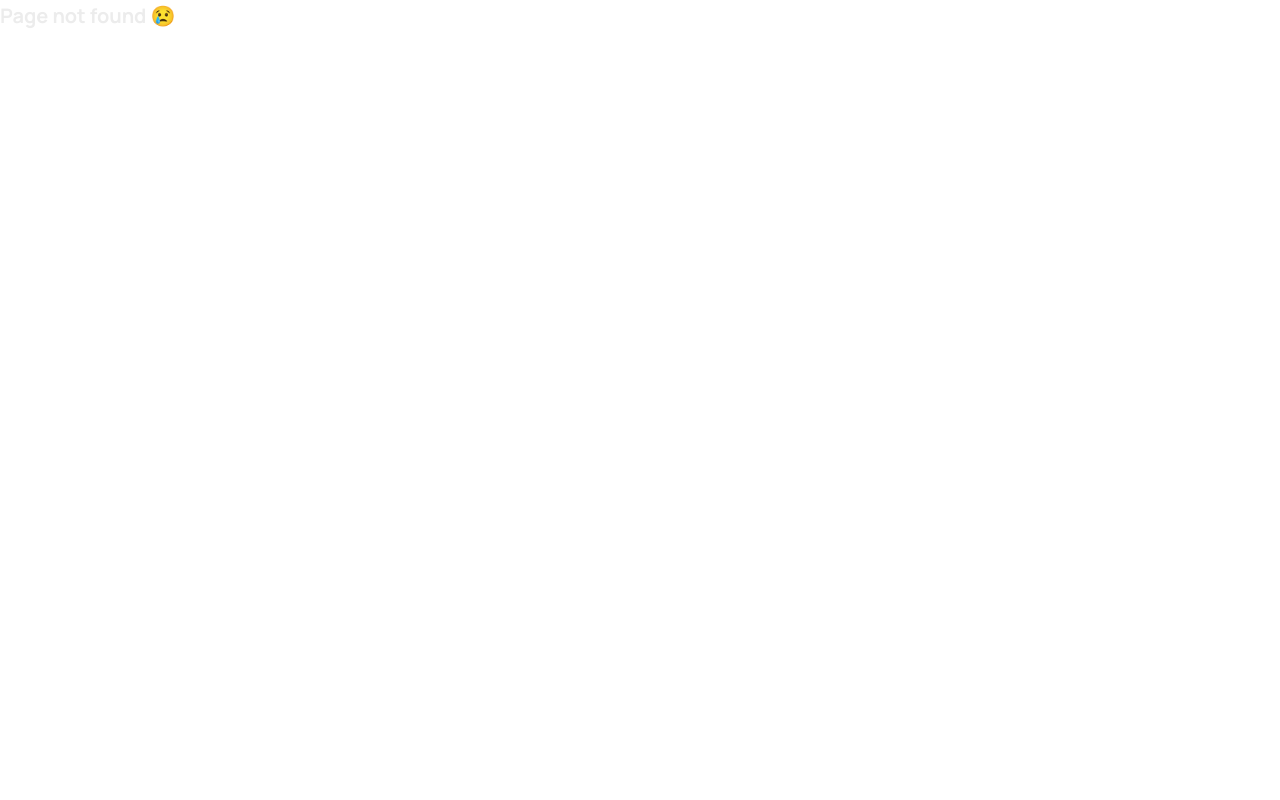
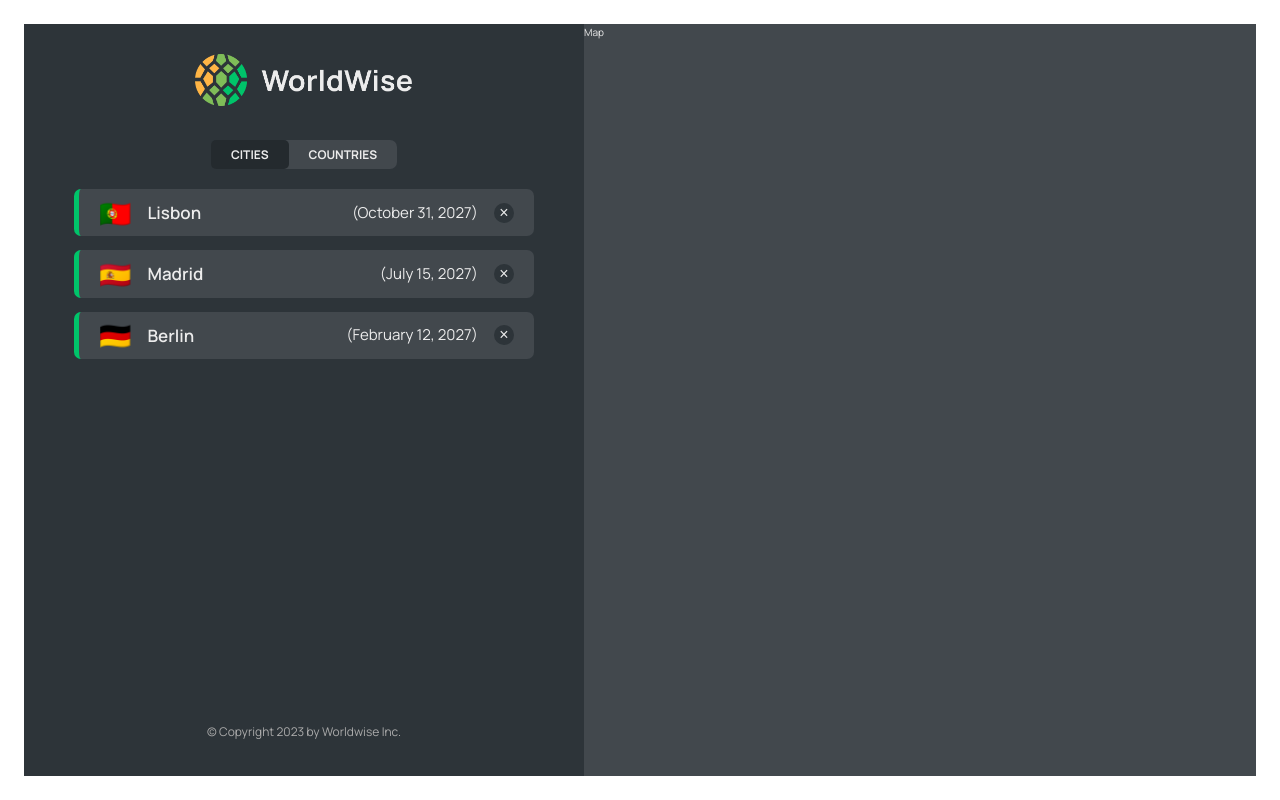
Before and after one commit to ignatius22/worldwise, a React (Vite) app: page /app/cities in a window 1280 px wide. Before the commit this address had no page. Built offline with nearby package versions, Linux system fonts and the light colour scheme; data requests are answered from the project's data file.

Commit message:
Fetch and display city data

```diff
--- a/package.json
+++ b/package.json
@@ -7,9 +7,11 @@
     "dev": "vite",
     "build": "vite build",
     "lint": "eslint . --ext js,jsx --report-unused-disable-directives --max-warnings 0",
-    "preview": "vite preview"
+    "preview": "vite preview",
+    "server": "json-server --watch data/cities.json --port 8000 -delay 500"
   },
   "dependencies": {
+    "json-server": "^0.17.4",
     "react": "^18.2.0",
     "react-dom": "^18.2.0",
     "react-router-dom": "^6.18.0"
--- a/src/App.jsx
+++ b/src/App.jsx
@@ -5,16 +5,44 @@ import PageNotFound from "./pages/PageNotFound";
 import Pricing from "./pages/Pricing";
 import Login from "./pages/Login";
 import AppLayout from "./pages/AppLayout";
+import CityList from "./components/CityList";
+import { useEffect, useState } from "react";
 
 function App() {
+  const [cities, setCities] = useState([]);
+  const [isLoading, setIsLoading] = useState(false);
+
+  useEffect(function () {
+    async function fetchCities() {
+      try {
+        setIsLoading(true);
+        const res = await fetch("http://localhost:8000/cities");
+        const data = await res.json();
+        setCities(data);
+      } catch (error) {
+        console.log(error);
+      } finally {
+        setIsLoading(false);
+      }
+    }
+    fetchCities();
+  }, []);
   return (
     <BrowserRouter>
       <Routes>
-        <Route path="/" element={<Homepage />} />
+        <Route index element={<Homepage />} />
         <Route path="product" element={<Product />} />
         <Route path="pricing" element={<Pricing />} />
         <Route path="login" element={<Login />} />
-        <Route path="app" element={<AppLayout />} />
+        <Route path="app" element={<AppLayout />}>
+          <Route index element={<CityList />} />
+          <Route
+            path="cities"
+            element={<CityList cities={cities} isLoading={isLoading} />}
+          />
+          <Route path="countries" element={<p>Countries</p>} />
+          <Route path="form" element={<p>Form</p>} />
+        </Route>
         <Route path="*" element={<PageNotFound />} />
       </Routes>
     </BrowserRouter>
--- a/src/components/AppNav.jsx
+++ b/src/components/AppNav.jsx
@@ -1,7 +1,20 @@
+import { NavLink } from "react-router-dom";
 import styles from "./AppNav.module.css";
 
 function AppNav() {
-  return <div className={styles.nav}>AppNav</div>;
+  return (
+    <nav className={styles.nav}>
+      <ul>
+        <li>
+          <NavLink to="cities">Cities</NavLink>
+        </li>
+        <li>
+          <NavLink to="countries">Countries</NavLink>
+        </li>
+
+      </ul>
+    </nav>
+  );
 }
 
 export default AppNav;
--- /dev/null
+++ b/src/components/CityItem.jsx
@@ -0,0 +1,23 @@
+import React from "react";
+import styles from "./CityItem.module.css";
+
+const formatDate = (date) =>
+  new Intl.DateTimeFormat("en", {
+    day: "numeric",
+    month: "long",
+    year: "numeric",
+  }).format(new Date(date));
+
+function CityItem({ city }) {
+  const { cityName, emoji, date } = city;
+  return (
+    <li className={styles.cityItem}>
+      <span className={styles.emoji}>{emoji}</span>
+      <h3 className={styles.name}>{cityName}</h3>
+      <time className={styles.date}>({formatDate(date)})</time>
+      <button className={styles.deleteBtn}>&times;</button>
+    </li>
+  );
+}
+
+export default CityItem;
--- /dev/null
+++ b/src/components/CityList.jsx
@@ -0,0 +1,20 @@
+import Spinner from "./Spinner";
+import styles from "./CityList.module.css";
+import CityItem from "./CityItem";
+import Message from "./Message";
+function CityList({ cities, isLoading }) {
+  if (isLoading) return <Spinner />;
+  if (!cities.length)
+    return (
+      <Message message="Add your first city by clicking on a city on the map" />
+    );
+  return (
+    <ul className={styles.cityList}>
+      {cities.map((city) => (
+        <CityItem city={city} key={city.id} />
+      ))}
+    </ul>
+  );
+}
+
+export default CityList;
--- a/src/components/Sidebar.jsx
+++ b/src/components/Sidebar.jsx
@@ -1,3 +1,4 @@
+import { Outlet } from "react-router-dom";
 import AppNav from "./AppNav";
 import Footer from "./Footer";
 import Logo from "./Logo";
@@ -9,7 +10,7 @@ function Sidebar() {
       <Logo />
       <AppNav />
 
-      <p>List of cities</p>
+      <Outlet />
       <Footer />
     </div>
   );
--- a/src/pages/AppLayout.jsx
+++ b/src/pages/AppLayout.jsx
@@ -5,6 +5,7 @@ function AppLayout() {
   return (
     <div className={styles.app}>
       <Sidebar />
+
       <Map />
     </div>
   );
--- a/vite.config.js
+++ b/vite.config.js
@@ -4,5 +4,5 @@ import eslint from 'vite-plugin-eslint'
 
 // https://vitejs.dev/config/
 export default defineConfig({
-  plugins: [react(), eslint()],
+  plugins: [react()],
 })
```
Also changed, not shown: 1 other file (tests, documents, lock files or other folders).
